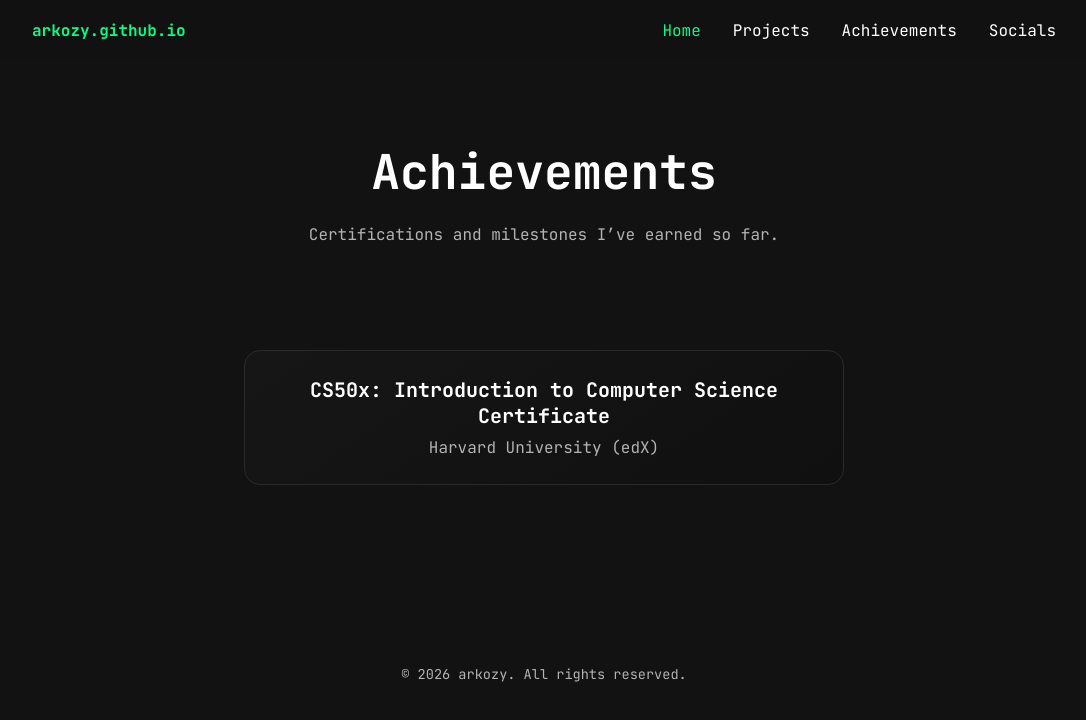
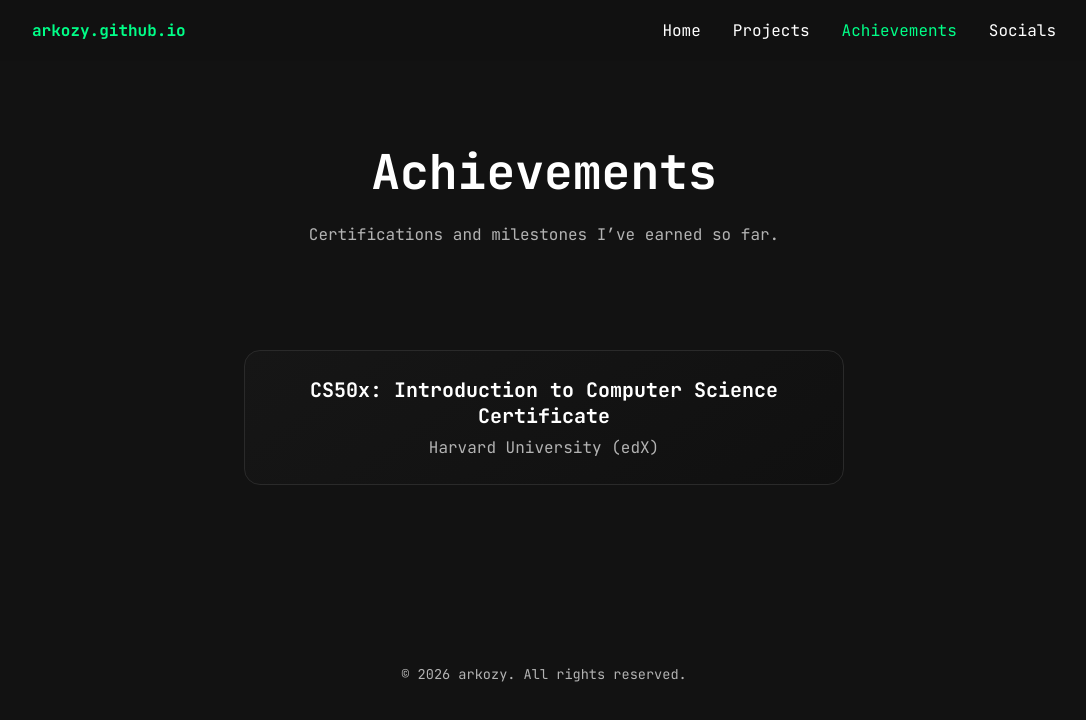
Before and after one commit to arkozy/arkozy.github.io, a plain HTML site: page achievements/index.html in a window 1280 px wide. Shown: the whole page, without its empty margins (96-1182 px from the left). Drawn offline with Linux system fonts and the light colour scheme.

Commit message:
Fixed a bug here also XD

```diff
--- a/achievements/index.html
+++ b/achievements/index.html
@@ -8,7 +8,7 @@
     <title>Achievements | arkozy's website</title>
 
     <link rel="stylesheet" href="/style.css">
-    <script src="functions.js" defer></script>
+    <script src="/functions.js" defer></script>
     <link rel="icon" type="image/png" href="/images/profile-picture.png">
 </head>
 
@@ -20,9 +20,9 @@
     <div class="logo">arkozy.github.io</div>
 
     <ul class="links">
-        <li><a class="active" href="/index.html">Home</a></li>
+        <li><a href="/index.html">Home</a></li>
         <li><a href="/projects/">Projects</a></li>
-        <li><a href="/achievements">Achievements</a></li>
+        <li><a class="active" href="/achievements">Achievements</a></li>
         <li><a href="/socials/">Socials</a></li>
     </ul>
 </nav>
```
